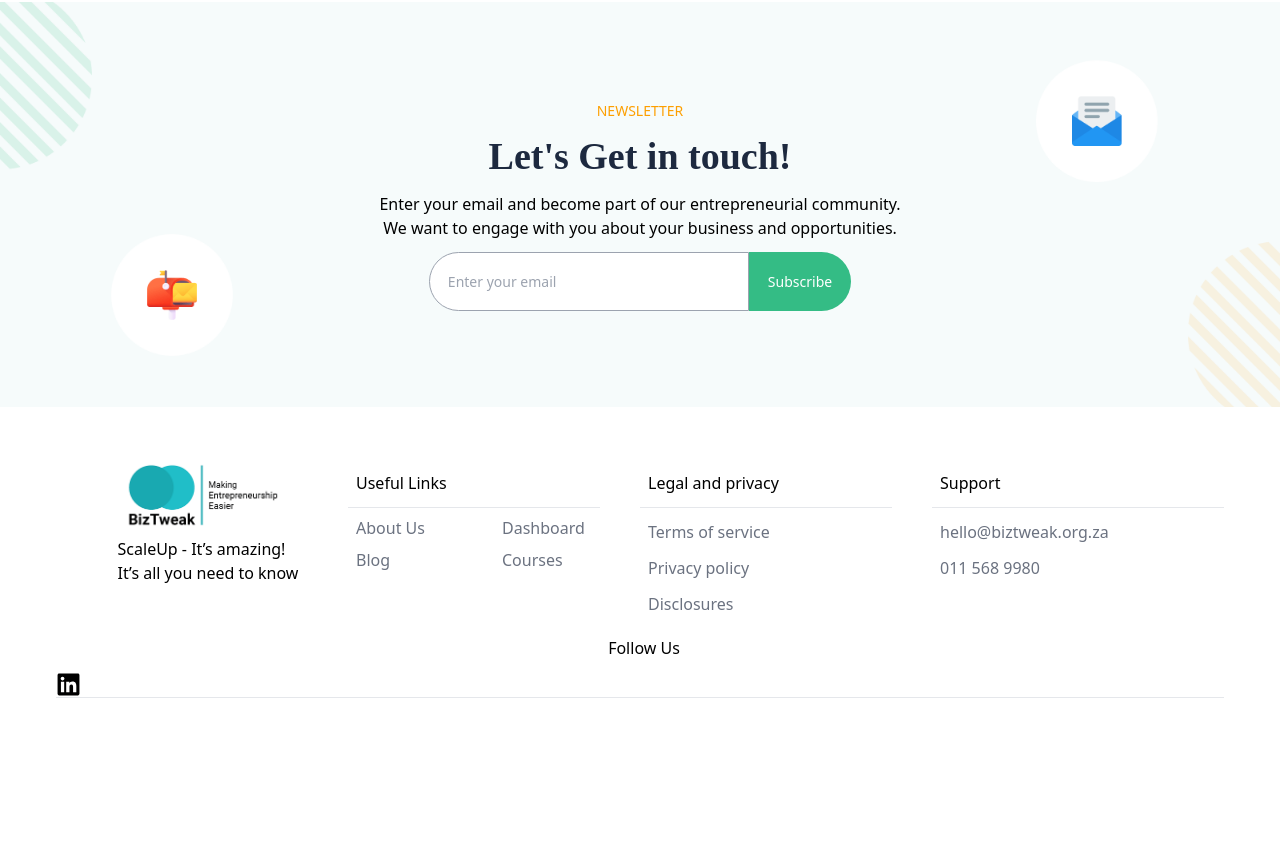
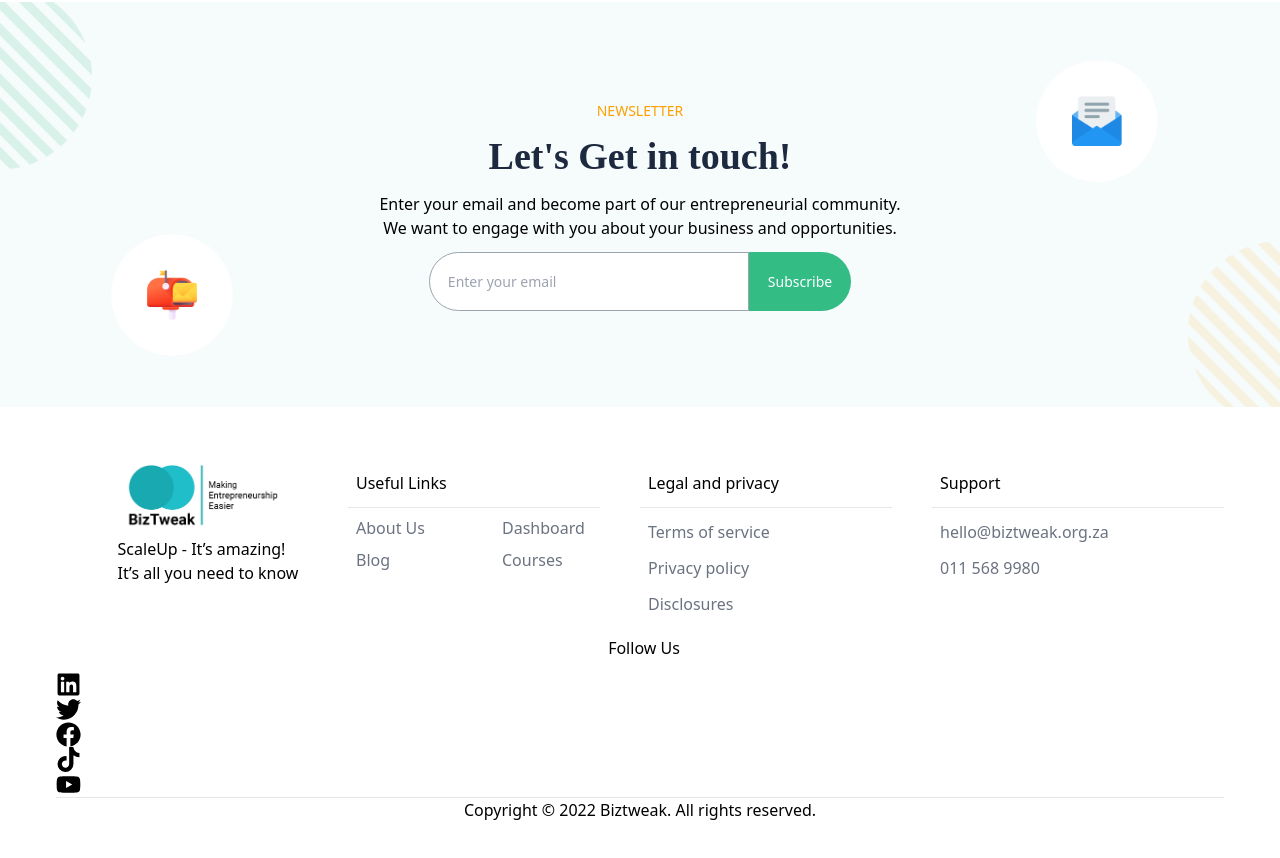
Before and after one commit to ThabisoBlessed/biztweak-react-frontend-1, a React (Create React App) app: page /#/ in a window 1280 px wide. Shown: the part 693-1551 px from the top of the page. Before the commit the page ends 1447 px from the top, so only its background shows below. Built offline with nearby package versions, Linux system fonts and the light colour scheme.

Commit message:
footer ui

```diff
--- a/src/components/layout/Footer.tsx
+++ b/src/components/layout/Footer.tsx
@@ -1,9 +1,16 @@
 import React from "react";
 import LogoImg from "../../logo.png";
-import { FaLinkedin } from "react-icons/fa";
+import {
+  FaLinkedin,
+  FaTwitter,
+  FaFacebook,
+  FaTiktok,
+  FaYoutube,
+} from "react-icons/fa";
 
 export const Footer = () => {
   return (
+    <>
       <div className="mt-16 md:m-14">
         <div className="md:grid md:grid-cols-4">
           <div id="logo" className="justify-items-center">
@@ -33,7 +40,9 @@ export const Footer = () => {
           </div>
 
           <div id="legalAndPrivacy">
-          <p className="text-1xl mb-3 font-medium ml-2 mt-2">Legal and privacy</p>
+            <p className="text-1xl mb-3 font-medium ml-2 mt-2">
+              Legal and privacy
+            </p>
             <hr className="md:mr-10"></hr>
             <p className="mb-3 mt-3 ml-2 text-gray-500">
               <a
@@ -73,34 +82,39 @@ export const Footer = () => {
             </p>
           </div>
         </div>
-      <div className="social-links text-center">
+
+        <div id="socialLinks" className="social-links text-center align-middle">
           <p className="text-1xl mb-3 font-medium ml-2 mt-2">Follow Us</p>
-      <div className="mx-auto">
           <a target="_blank" href="https://www.linkedin.com/company/biztweak/">
-          <FaLinkedin size={25}/>
+            <FaLinkedin size={25} />
           </a>
-      </div>
-
-        {/* <a target="_blank" href="https://twitter.com/BizTweak">
-          <i class="fab fa-twitter"></i>
-        </a> */}
-        {/* <a target="_blank" href="https://www.facebook.com/biztweaksouthafrica">
-          <i class="fab fa-facebook-f"></i>
+          <a target="_blank" href="https://twitter.com/BizTweak">
+            <FaTwitter size={25} />
+          </a>
+          <a
+            target="_blank"
+            href="https://www.facebook.com/biztweaksouthafrica"
+          >
+            <FaFacebook size={25} />
           </a>
           <a target="_blank" href="https://instagram.com/biztweaksa">
-          <i class="fab fa-instagram"></i>
+            <i className="fab fa-instagram"></i>
           </a>
           <a target="_blank" href="https://www.tiktok.com/@biztweakza">
-          <i class="fab fa-tiktok"></i>
+            <FaTiktok size={25} />
           </a>
           <a
             target="_blank"
             href="https://www.youtube.com/channel/UC1RIOS5NdMF0ESdFZ0xQSWQ"
           >
-          <i class="fab fa-youtube"></i>
-        </a> */}
+            <FaYoutube size={25} />
+          </a>
         </div>
-      <hr></hr>
+        <hr/>
+        <div className="text-center">
+          Copyright © {new Date().getFullYear()} Biztweak. All rights reserved.
         </div>
+      </div>
+    </>
   );
 };
```
Lines whose indentation alone changed are shown as unchanged.
